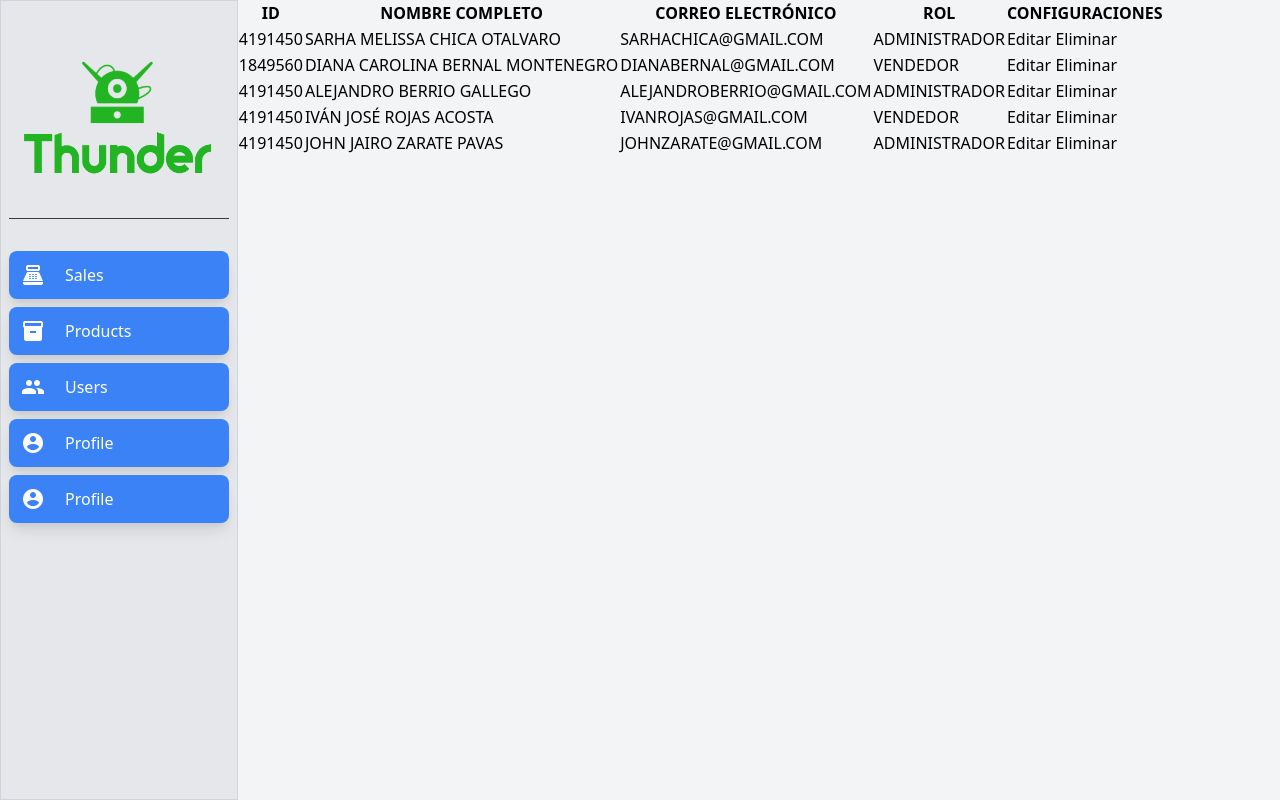
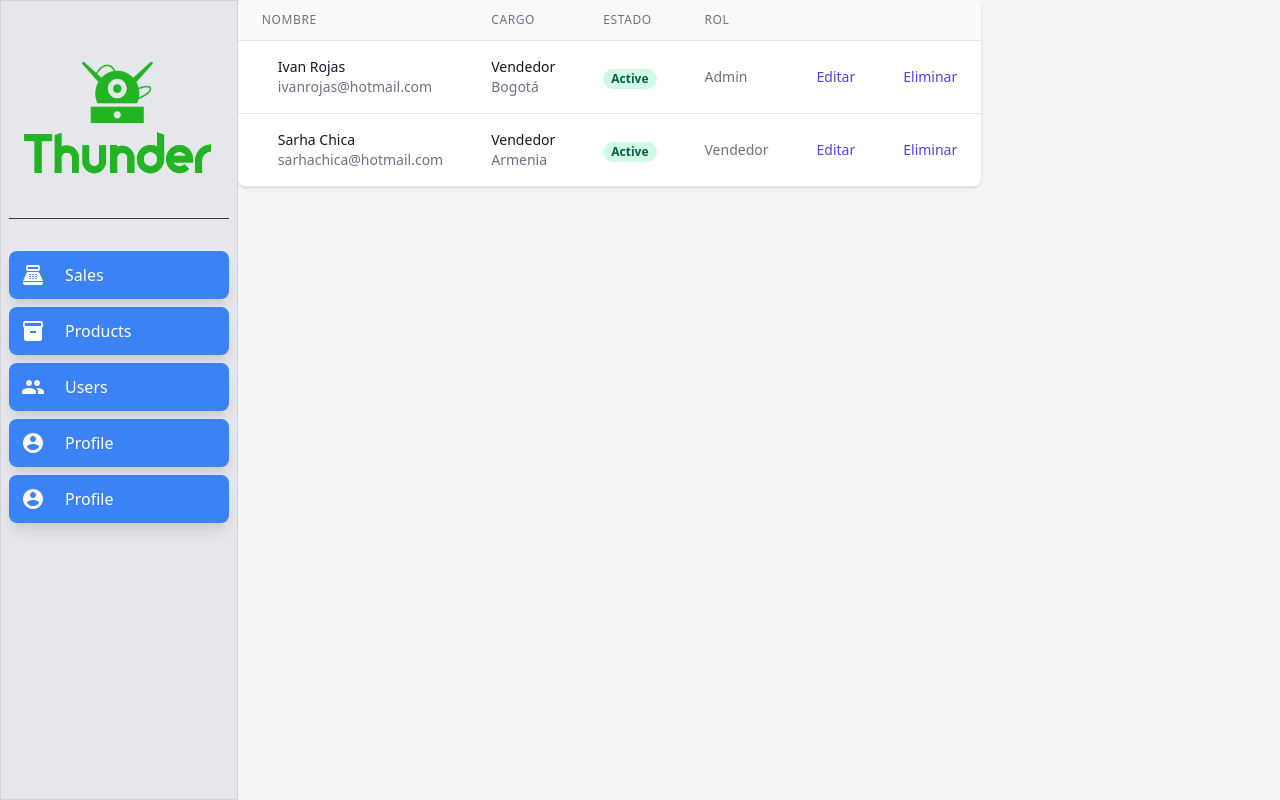
Before and after one commit to johnzarate/MisionTic2022, a React (Create React App) app in the folder app/thunder-devs/: page /admin/Users in a window 1280 px wide. Built offline with nearby package versions, Linux system fonts and the light colour scheme; a web font is replaced by a local one.

Commit message:
Tablas Usuarios Nuevamente

```diff
--- a/app/thunder-devs/src/pages/Users.jsx
+++ b/app/thunder-devs/src/pages/Users.jsx
@@ -2,53 +2,102 @@
 import React from 'react'
 function Users(){
     return <div>
- <main>
-        <section class="tablaInfo">
-            <table>
-                <thead>
-                    <th>ID</th><th>NOMBRE COMPLETO</th><th>CORREO ELECTRÓNICO</th><th>ROL</th><th>CONFIGURACIONES</th>
-                </thead>
-                <tr>
-                    <td>4191450</td>
-                    <td>SARHA MELISSA CHICA OTALVARO</td>
-                    <td>SARHACHICA@GMAIL.COM</td>
-                    <td>ADMINISTRADOR</td>
-                    <td><button class= "botonEditar"> Editar </button> <button class= "botonEliminar"> Eliminar </button></td>
-                    <td></td>
+<div className="flex flex-col ">
+  <div className="-my-2 overflow-x-auto sm:-mx-6 lg:-mx-8">
+    <div className="py-2 align-middle inline-block min-w-full sm:px-6 lg:px-8">
+      <div className="shadow overflow-hidden border-b border-gray-200 sm:rounded-lg">
+        <table className="min-w-full divide-y divide-gray-200">
+          <thead className="bg-gray-50">
+            <tr>
+              <th scope="col" className="px-6 py-3 text-left text-xs font-medium text-gray-500 uppercase tracking-wider">
+                Nombre
+              </th>
+              <th scope="col" className="px-6 py-3 text-left text-xs font-medium text-gray-500 uppercase tracking-wider">
+                Cargo
+              </th>
+              <th scope="col" className="px-6 py-3 text-left text-xs font-medium text-gray-500 uppercase tracking-wider">
+                Estado
+              </th>
+              <th scope="col" className="px-6 py-3 text-left text-xs font-medium text-gray-500 uppercase tracking-wider">
+                Rol
+              </th>
+              <th scope="col" className="relative px-6 py-3">
+                <span className="sr-only">Edit</span>
+              </th>
+              <th scope="col" className="relative px-6 py-3">
+                <span className="sr-only">Eliminar</span>
+              </th>
+            </tr>
+          </thead>
+          <tbody className="bg-white divide-y divide-gray-200">
+            <tr>
+              <td className="px-6 py-4 whitespace-nowrap">
+                  <div className="ml-4">
+                    <div className="text-sm font-medium text-gray-900">
+                      Ivan Rojas
+                    </div>
+                    <div className="text-sm text-gray-500">
+                      ivanrojas@hotmail.com
+                    </div>
+                  </div>
+                </td>
+              <td className="px-6 py-4 whitespace-nowrap">
+                <div className="text-sm text-gray-900">Vendedor</div>
+                <div className="text-sm text-gray-500">Bogotá</div>
+              </td>
+              <td className="px-6 py-4 whitespace-nowrap">
+                <span className="px-2 inline-flex text-xs leading-5 font-semibold rounded-full bg-green-100 text-green-800">
+                  Active
+                </span>
+              </td>
+              <td className="px-6 py-4 whitespace-nowrap text-sm text-gray-500">
+                Admin
+              </td>
+              <td className="px-6 py-4 whitespace-nowrap text-right text-sm font-medium">
+                <a href="#" className="text-indigo-600 hover:text-indigo-900">Editar</a>
+              </td>
+              <td className="px-6 py-4 whitespace-nowrap text-right text-sm font-medium">
+                <a href="#" className="text-indigo-600 hover:text-indigo-900">Eliminar</a>
+              </td>
+            </tr>
 
-                </tr>
-                <tr>
-                    <td>1849560</td>
-                    <td>DIANA CAROLINA BERNAL MONTENEGRO</td>
-                    <td>DIANABERNAL@GMAIL.COM</td>
-                    <td>VENDEDOR</td>
-                    <td><button class= "botonEditar"> Editar </button> <button class= "botonEliminar"> Eliminar </button></td>
-                </tr>
-                <tr>
-                    <td>4191450</td>
-                    <td>ALEJANDRO BERRIO GALLEGO</td>
-                    <td>ALEJANDROBERRIO@GMAIL.COM</td>
-                    <td>ADMINISTRADOR</td>
-                    <td><button class= "botonEditar"> Editar </button> <button class= "botonEliminar"> Eliminar </button></td>
-                </tr>
-                <tr>
-                    <td>4191450</td>
-                    <td>IVÁN JOSÉ ROJAS ACOSTA</td>
-                    <td>IVANROJAS@GMAIL.COM</td>
-                    <td>VENDEDOR</td>
-                    <td><button class= "botonEditar"> Editar </button> <button class= "botonEliminar"> Eliminar </button></td>
-                </tr>
-                <tr>
-                    <td>4191450</td>
-                    <td>JOHN JAIRO ZARATE PAVAS</td>
-                    <td>JOHNZARATE@GMAIL.COM</td>
-                    <td>ADMINISTRADOR</td>
-                    <td><button class= "botonEditar"> Editar </button> <button class= "botonEliminar"> Eliminar </button></td>
-                </tr>
-            </table>
+            <tr>
+              <td className="px-6 py-4 whitespace-nowrap">
+                  <div className="ml-4">
+                    <div className="text-sm font-medium text-gray-900">
+                      Sarha Chica
+                    </div>
+                    <div className="text-sm text-gray-500">
+                      sarhachica@hotmail.com
+                    </div>
+                  </div>
+                </td>
+              <td className="px-6 py-4 whitespace-nowrap">
+                <div className="text-sm text-gray-900">Vendedor</div>
+                <div className="text-sm text-gray-500">Armenia</div>
+              </td>
+              <td className="px-6 py-4 whitespace-nowrap">
+                <span className="px-2 inline-flex text-xs leading-5 font-semibold rounded-full bg-green-100 text-green-800">
+                  Active
+                </span>
+              </td>
+              <td className="px-6 py-4 whitespace-nowrap text-sm text-gray-500">
+                Vendedor
+              </td>
+              <td className="px-6 py-4 whitespace-nowrap text-right text-sm font-medium">
+                <a href="#" className="text-indigo-600 hover:text-indigo-900">Editar</a>
+              </td>
+              <td className="px-6 py-4 whitespace-nowrap text-right text-sm font-medium">
+                <a href="#" className="text-indigo-600 hover:text-indigo-900">Eliminar</a>
+              </td>
+            </tr>
 
-        </section>
-    </main>
+          </tbody>
+        </table>
+      </div>
+    </div>
+  </div>
+</div>
 
     </div>;
 }
```
